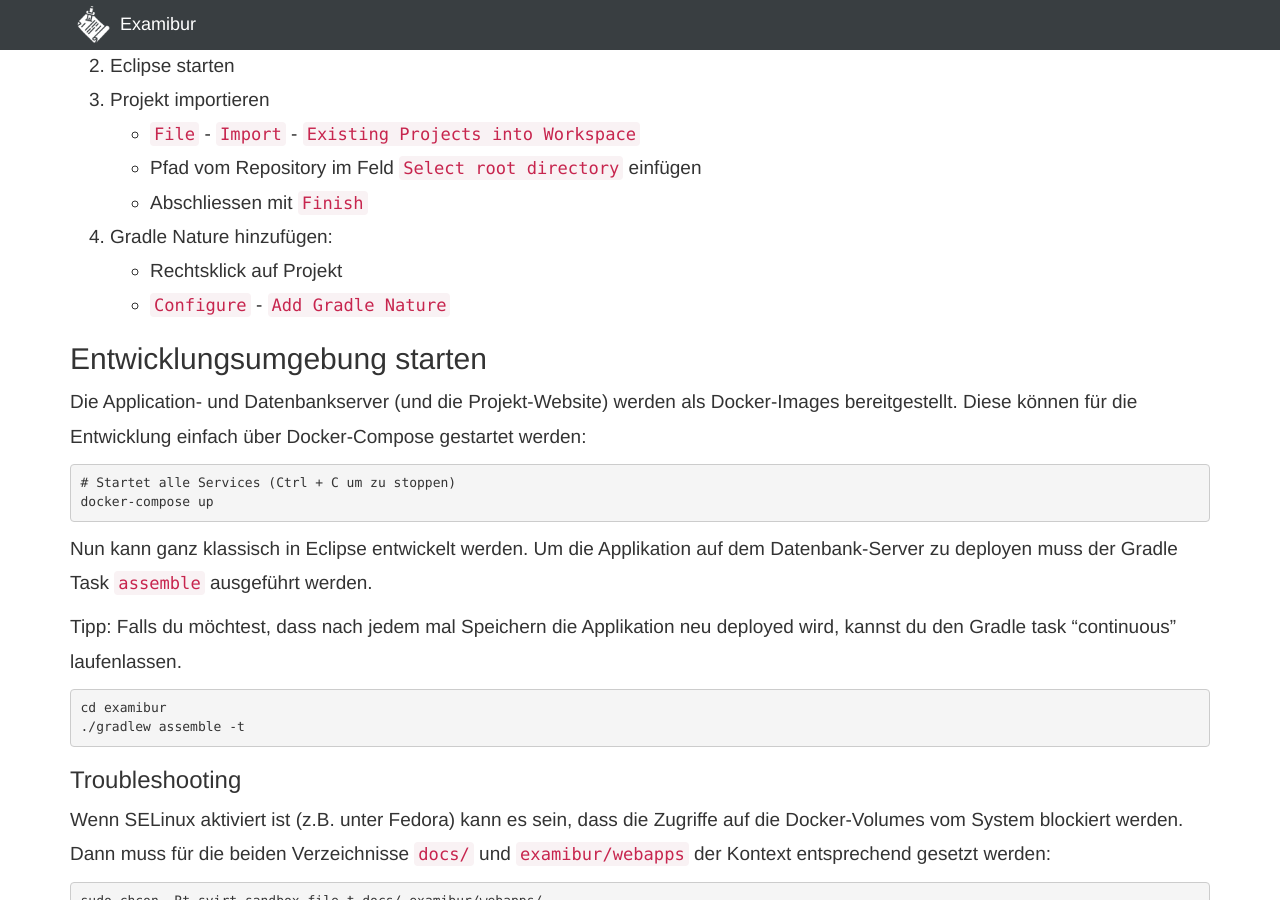
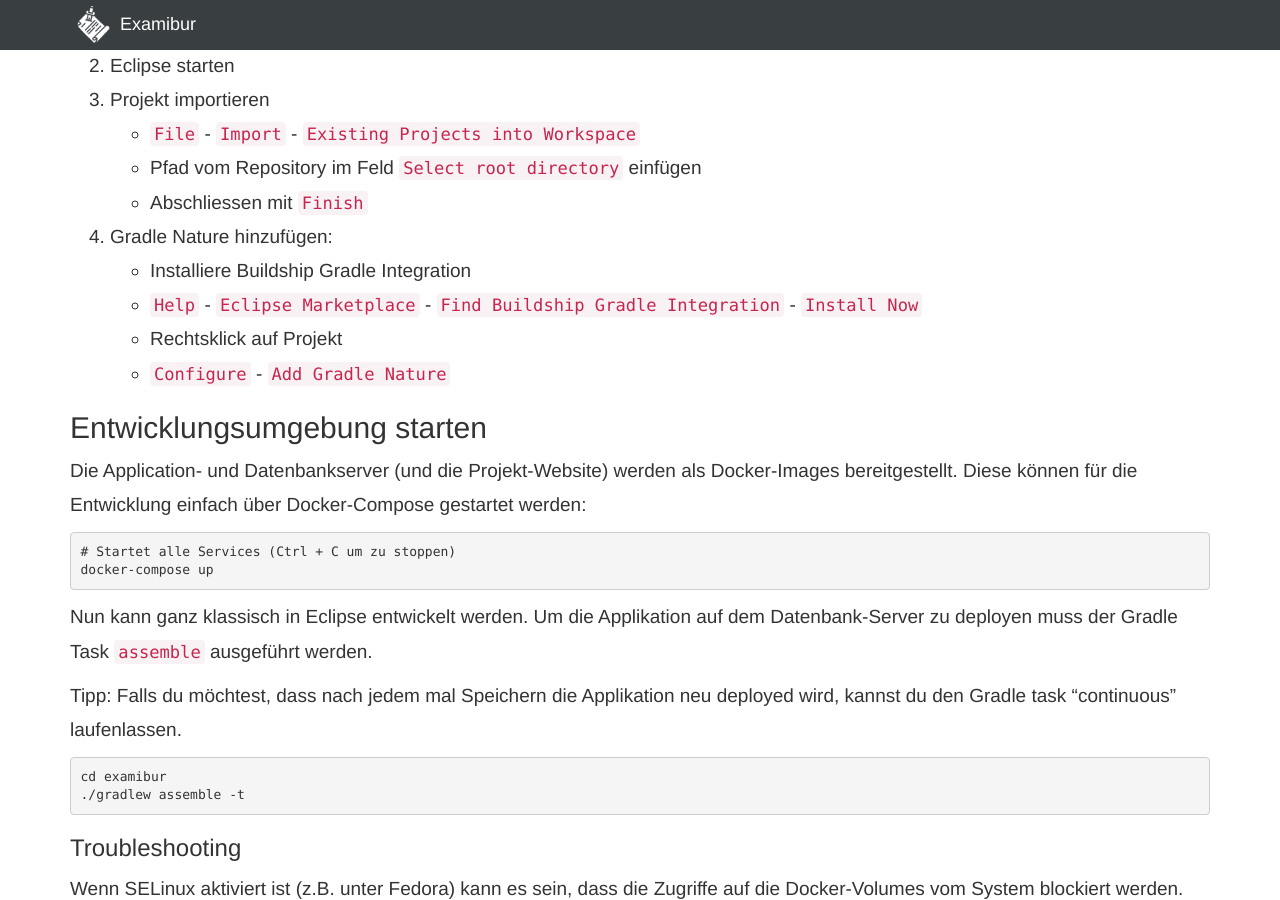
Before and after one commit to Examibur/examibur, a Jekyll site: the page built from docs/infrastruktur.md, in a window 1280 px wide and 900 px high, scrolled down 686 px. Built offline with Jekyll 4.4.1, drawn with Linux system fonts in a browser that asks for light colours; nearby versions of some CDN libraries; our own code applies the rules of GitHub Pages for plain Markdown files; Markdown is read by kramdown in place of the engine named in the settings.

Commit message:
add buildship installation

```diff
--- a/docs/infrastruktur.md
+++ b/docs/infrastruktur.md
@@ -22,6 +22,8 @@
     * Pfad vom Repository im Feld `Select root directory` einfügen
     * Abschliessen mit `Finish`
 4. Gradle Nature hinzufügen:
+    * Installiere Buildship Gradle Integration
+    * `Help` - `Eclipse Marketplace` - `Find Buildship Gradle Integration` - `Install Now`
     * Rechtsklick auf Projekt
     * `Configure` - `Add Gradle Nature`
 
```
